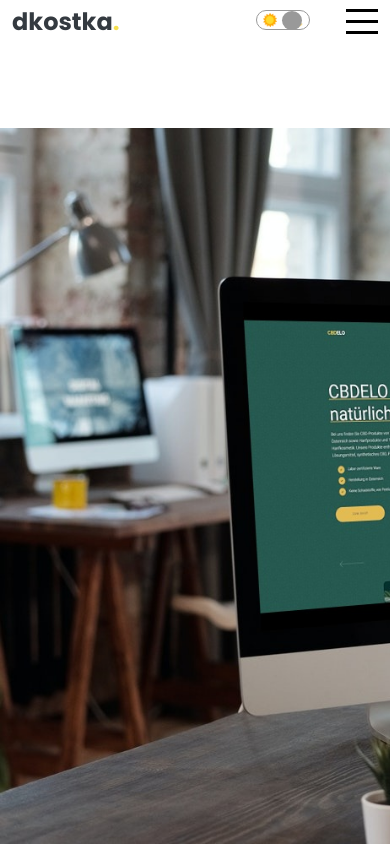
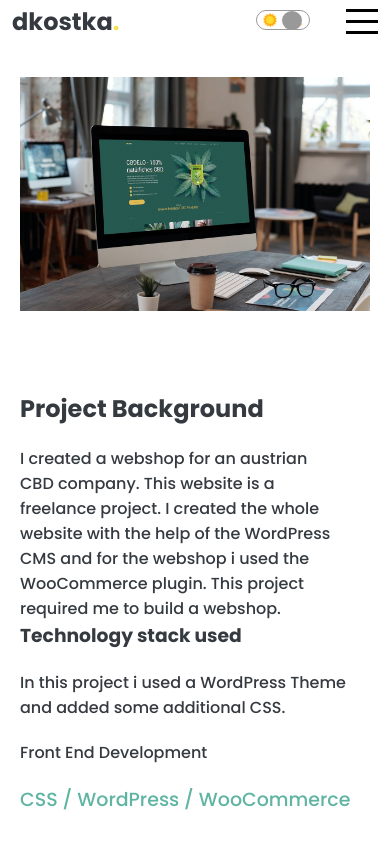
Before and after one commit to oblodev/dkostka-portfolio-2021, a React (Create React App) app: page /cbdelo in a window 390 px wide. Built offline with nearby package versions, Linux system fonts and the light colour scheme.

Commit message:
mobile view fixed

```diff
--- a/src/components/contact/contact.scss
+++ b/src/components/contact/contact.scss
@@ -253,11 +253,13 @@
         display: flex;
         flex-direction: column;
         align-items: center;
-        height: 50px;
+        bottom: 0 !important;
         padding-top: 20px;
+
         p {
-          font-size: 12px;
+          font-size: 13px;
           margin-bottom: 0;
+          text-align: center;
         }
       }
     }
--- a/src/pages/infoWebsite/infowebsite.css
+++ b/src/pages/infoWebsite/infowebsite.css
@@ -14,6 +14,7 @@
 
 .info-img img {
   width: 100%;
+  display: block;
 }
 
 .info {
@@ -109,3 +110,34 @@
   text-align: center;
   padding-bottom: 20px;
 }
+
+@media (max-width: 1100px) {
+  .container {
+    max-width: 100%;
+    padding: 5px;
+  }
+}
+
+@media (max-width: 860px) {
+  .container {
+    max-width: 100%;
+    padding: 10px;
+  }
+
+  .info {
+    flex-direction: column;
+  }
+
+  .website-image {
+    padding: 0;
+  }
+
+  .info-contact {
+    flex-direction: column;
+  }
+
+  .info-contact h2 {
+    margin-bottom: 24px;
+    font-size: 22px;
+  }
+}
```
